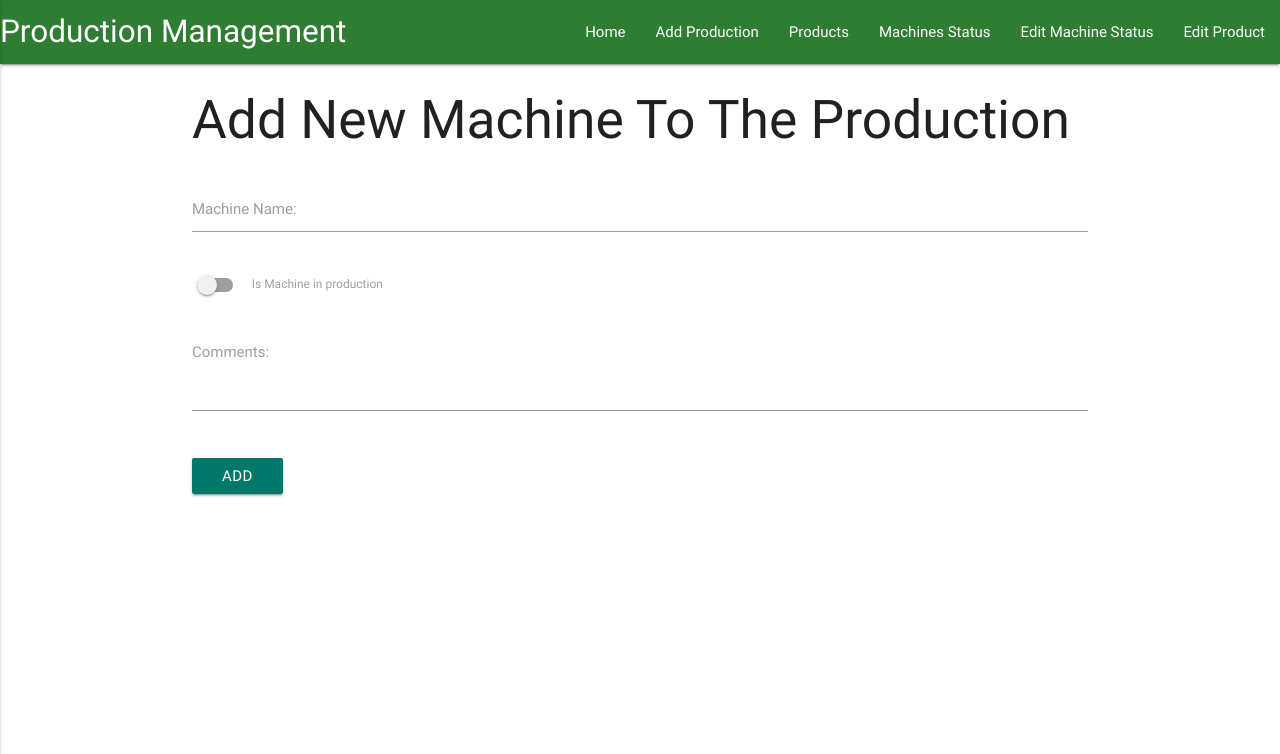
After one commit to ninos77/Production-Management, a Flask app: page /add_machine in a window 1280 px wide. The commit adds this page. Shown: the top 754 px of the page. Run offline with Flask 2, Linux system fonts and the light colour scheme; data that the repository does not hold is empty; some libraries are stand-ins or nearby versions.

Commit message:
Make new function to add machine to the production amd make the template for that

```diff
--- a/app.py
+++ b/app.py
@@ -58,6 +58,19 @@ def insert_product():
     products = mongo.db.products
     products.insert_one(request.form.to_dict())
     return redirect(url_for("get_products"))
+
+
+@app.route("/add_machine")
+def add_machine():
+    return render_template("addmachine.html",
+                           machines=mongo.db.machines.find())
+
+
+@app.route("/insert_machine", methods=["POST"])
+def insert_machine():
+    machines = mongo.db.machines
+    machines.insert_one(request.form.to_dict())
+    return redirect(url_for("get_machines"))
 
 
 @app.route('/edit_product/<product_id>')
@@ -135,6 +148,11 @@ def delet_production(production_id):
     mongo.db.productions.remove({"_id": ObjectId(production_id)})
     return redirect(url_for("get_productions"))
 
+@app.route('/delet_machine/<machine_id>')
+def delet_machine(machine_id):
+    mongo.db.machines.remove({"_id": ObjectId(machine_id)})
+    return redirect(url_for("get_machines"))
+
 
 @app.route('/delet_product/<product_id>')
 def delet_product(product_id):
--- /dev/null
+++ b/templates/addmachine.html
@@ -0,0 +1,40 @@
+{% extends "base.html" %}  {% block content %}
+<h2>Add New Machine To The Production</h2>
+
+<div class="row">
+  <form action="{{ url_for('insert_machine')}}" method="POST" class="col s12">
+    <div class="row">
+      <div class="input-field col s12">
+        <input id="machine_name" name="machine_name" type="text" class="validate" />
+        <label for="icon_prefix">Machine Name: </label>
+     </div>
+    </div>
+    <div class="row">
+      <div class="switch">
+        <label>
+          <input id="is_in_production" name="is_in_production" type="checkbox"/>
+          <span class="lever"></span>
+          Is Machine in production
+        </label>
+      </div>
+    </div>
+    <div class="row">
+      <div class="input-field col s12">
+        <textarea
+          name="comments"
+          id="comments"
+          type="textarea"
+          class="materialize-textarea"
+        ></textarea>
+        <label for="icon_telephone">Comments:</label>
+      </div>
+   </div>
+    <div class="row">
+    <div class="col s12">
+      <button class="btn waves-effect teal darken-2 waves-light" type="submit" >Add
+     </button>
+    </div>
+    </div>
+  </form>
+</div>
+{% endblock %}
--- a/templates/addproduct.html
+++ b/templates/addproduct.html
@@ -2,7 +2,7 @@
 
 <h2>Add Product</h2>
 <div class="row">
-  <form action="{{ url_for('insert_product')}}" method="POST" class="col s12">
+  <form action="{{ url_for('insert_machine')}}" method="POST" class="col s12">
       <div class="row">
       <div class="input-field col s12">
         <input id="product_name" name="product_name" type="text" class="validate" />
--- a/templates/addproduction.html
+++ b/templates/addproduction.html
@@ -42,7 +42,7 @@
       </div>
    </div>
     <div class="row">
-      <button class="btn waves-effect teal darken-2 waves-light" type="submit" >Add Product
+      <button class="btn waves-effect teal darken-2 waves-light" type="submit" >Add Production
      </button>
     </div>
   </form>
--- a/templates/base.html
+++ b/templates/base.html
@@ -18,7 +18,7 @@
         <li ><a href="{{url_for('get_productions')}}">Home</a></li>
         <li ><a href="{{url_for('add_production')}}">Add Production</a></li>
         <li ><a href="{{url_for('get_products')}}">Products</a></li>
-        <li ><a href="{{url_for('get_machines')}}">Machine Status</a></li>
+        <li ><a href="{{url_for('get_machines')}}">Machines Status</a></li>
         <li ><a href="#">Edit Machine Status</a></li>
         <li ><a href="#">Edit Product</a></li>
       </ul>
@@ -26,7 +26,7 @@
         <li ><a href="{{url_for('get_productions')}}">Home</a></li>
         <li ><a href="{{url_for('add_production')}}">Add Production</a></li>
         <li ><a href="{{url_for('get_products')}}">Products</a></li>
-        <li ><a href="{{url_for('get_machines')}}">Machine Status</a></li>
+        <li ><a href="{{url_for('get_machines')}}">Machines Status</a></li>
         <li ><a href="#">Edit Machine Status</a></li>
         <li ><a href="#">Edit Product</a></li>
       </ul>
```
Also changed, not shown: templates/machines.html (+6 -1 lines).
